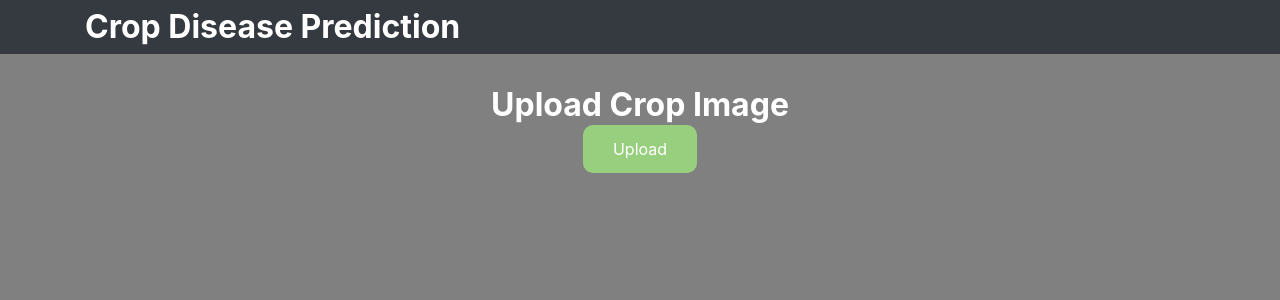
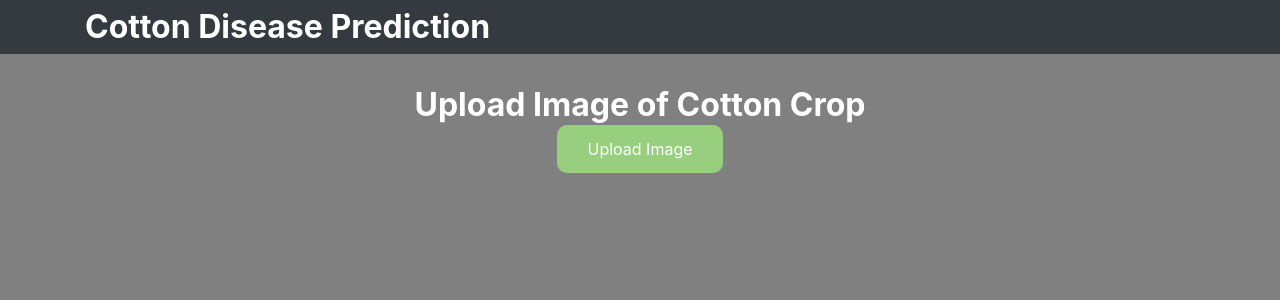
Before and after one commit to SarangWadode/disease-prediction, a Flask app: page / in a window 1280 px wide. Shown: the top 300 px of the page. Run offline with Flask 2, Linux system fonts and the light colour scheme; some libraries are stand-ins or nearby versions.

Commit message:
small changes

```diff
--- a/templates/base.html
+++ b/templates/base.html
@@ -15,7 +15,7 @@
 <body>
     <nav class="navbar navbar-dark bg-dark">
         <div class="container">
-            <h2>Crop Disease Prediction</h2>
+            <h2>Cotton Disease Prediction</h2>
         </div>
         <div id="google_translate_element"></div>
 
--- a/templates/index.html
+++ b/templates/index.html
@@ -1,11 +1,11 @@
 {% extends "base.html" %} {% block content %}
 
-<h2>Upload Crop Image</h2>
+<h2>Upload Image of Cotton Crop</h2>
 
 <div>
     <form id="upload-file" method="post" enctype="multipart/form-data">
         <label for="imageUpload" class="upload-label">
-            Upload
+            Upload Image
         </label>
         <input type="file" name="file" id="imageUpload" accept=".png, .jpg, .jpeg">
     </form>
```
